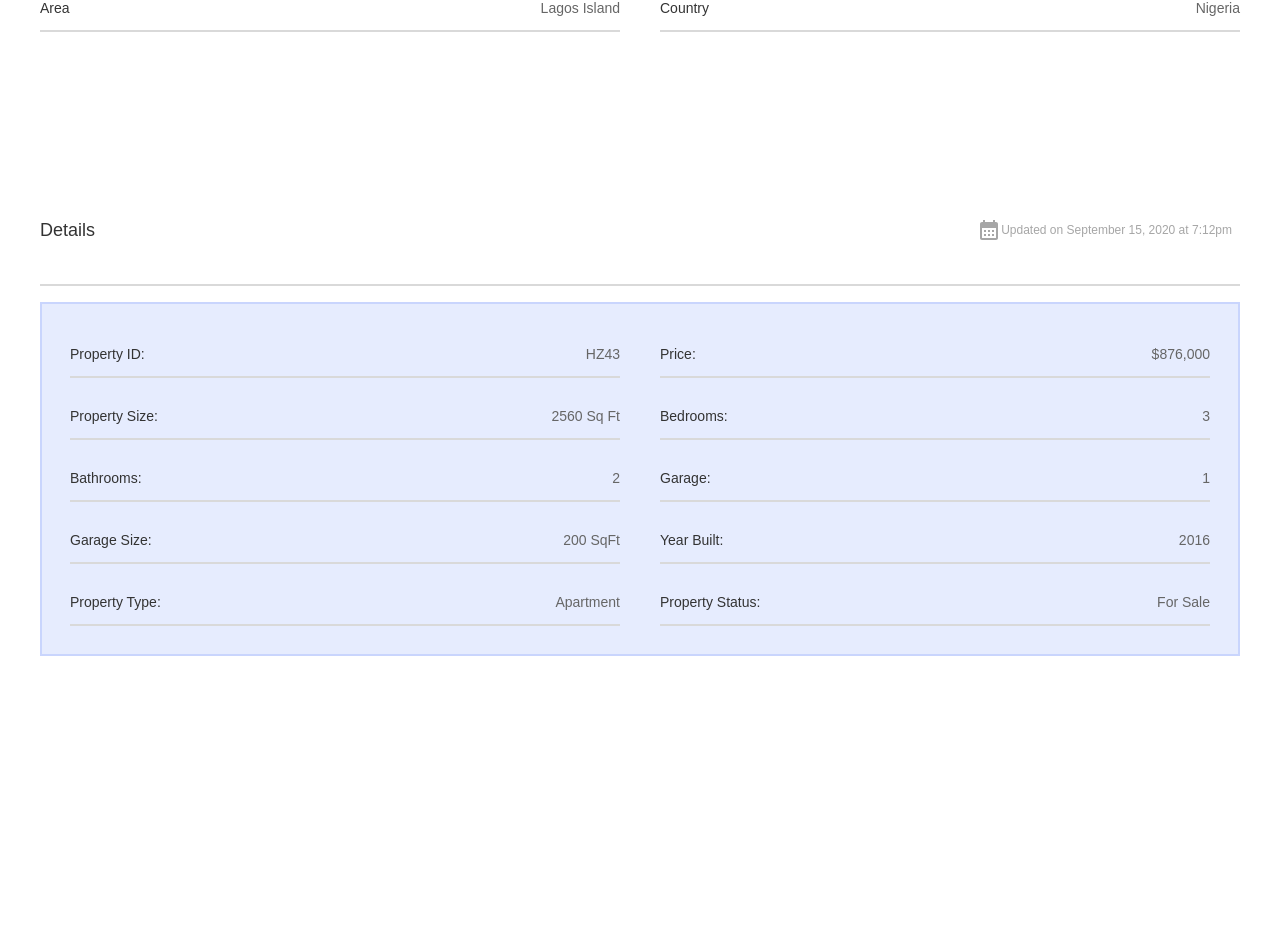
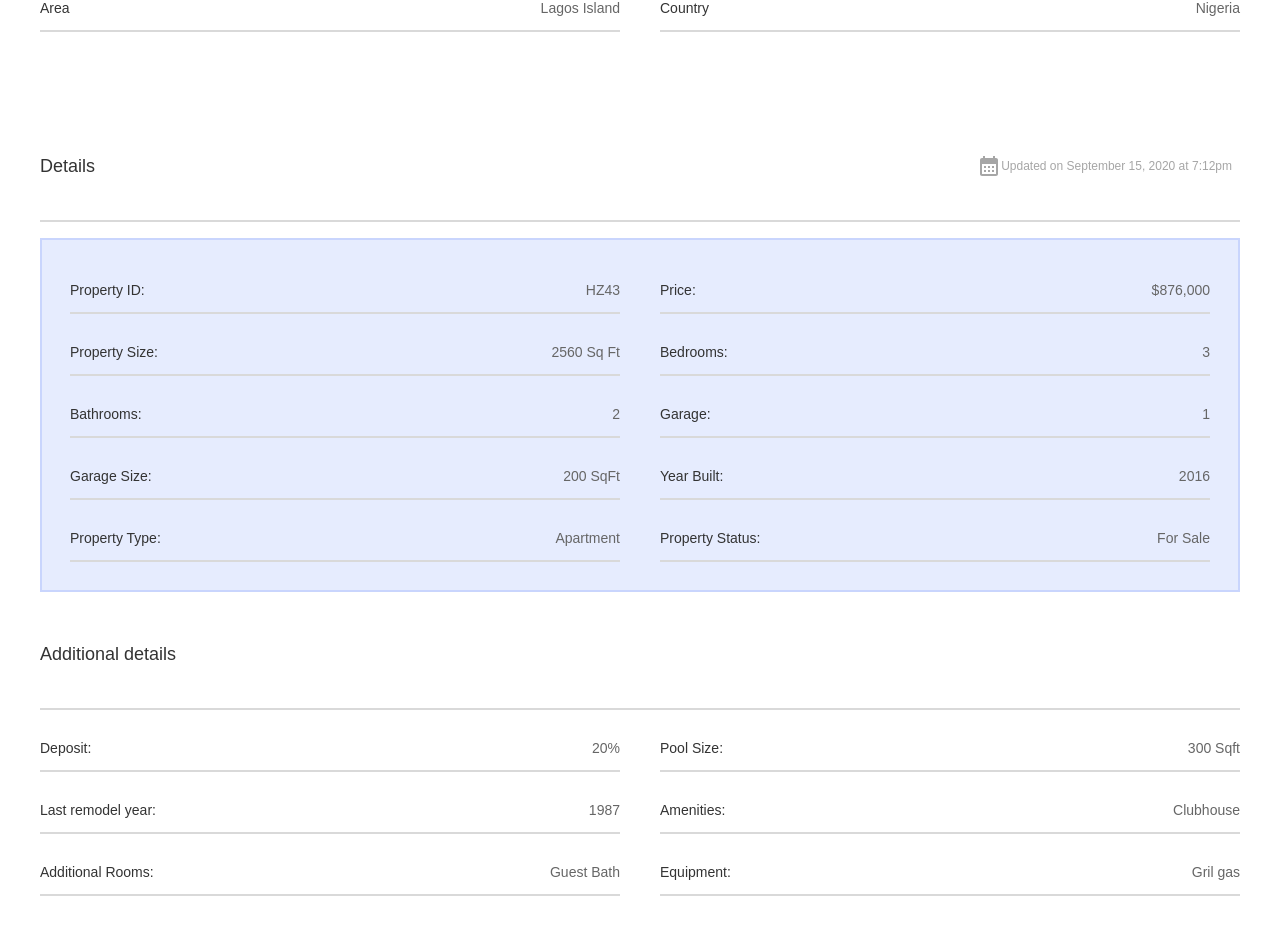
Before and after one commit to Obadea/rentwise, a React (Create React App) app: page /apartment/properties in a window 1280 px wide. Shown: the part 1279-2213 px from the top of the page. Before the commit the page ends 2023 px from the top, so only its background shows below. Built offline with nearby package versions, Linux system fonts and the light colour scheme; a web font is replaced by a local one.

Commit message:
additiona details added

```diff
--- a/src/pages/propertyPage/components/PropertyDetail.jsx
+++ b/src/pages/propertyPage/components/PropertyDetail.jsx
@@ -3,7 +3,7 @@ import CalendarMonthIcon from "@mui/icons-material/CalendarMonth";
 
 function PropertyDetail() {
   return (
-    <div className="px-4 py-6 lg:p-10 flex flex-col  gap-12 mt-16 ">
+    <div className="px-4 py-6 lg:p-10 flex flex-col  gap-2">
       <div className="flex flex-col  gap-4">
         <div className="flex justify-between py-10 border-b-2 border-[#D9D9D9] flex-1 min-w-[45%]">
           <h4 className=" font-medium text-lg text-customdark">Details</h4>
@@ -90,7 +90,66 @@ function PropertyDetail() {
       </div>
 
       {/* More Details */}
-      <div></div>
+      <div>
+        <div className="px-4 py-6 lg:p-0 flex flex-col  gap-4  ">
+          <div className=" py-10 border-b-2 border-[#D9D9D9] flex-1 min-w-[45%]">
+            <h4 className=" font-medium text-lg text-customdark">
+              Additional details
+            </h4>
+          </div>
+          <div className="flex flex-col md:flex-row flex-wrap gap-2 md:gap-y-4 md:gap-x-10 justify-between">
+            <div className="flex justify-between py-3 border-b-2 border-[#D9D9D9] flex-1 min-w-[45%]">
+              <h4 className=" font-medium text-sm text-customdark">
+                {" "}
+                Deposit:
+              </h4>
+              <button className="font-normal text-sm   text-customStreetcolor flex justify-center items-center">
+                20%
+              </button>
+            </div>
+            <div className="flex justify-between py-3 border-b-2 border-[#D9D9D9] flex-1 min-w-[45%]">
+              <h4 className=" font-medium text-sm text-customdark">
+                Pool Size:
+              </h4>
+              <button className="font-normal text-sm   text-customStreetcolor flex justify-center items-center">
+                300 Sqft
+              </button>
+            </div>
+            <div className="flex justify-between py-3 border-b-2 border-[#D9D9D9] flex-1 min-w-[45%]">
+              <h4 className=" font-medium text-sm text-customdark">
+                Last remodel year:
+              </h4>
+              <button className="font-normal text-sm   text-customStreetcolor flex justify-center items-center">
+                1987
+              </button>
+            </div>
+            <div className="flex justify-between py-3 border-b-2 border-[#D9D9D9] flex-1 min-w-[45%]">
+              <h4 className=" font-medium text-sm text-customdark">
+                Amenities:
+              </h4>
+              <button className="font-normal text-sm   text-customStreetcolor flex justify-center items-center">
+                Clubhouse
+              </button>
+            </div>
+            <div className="flex justify-between py-3 border-b-2 border-[#D9D9D9] flex-1 min-w-[45%]">
+              <h4 className=" font-medium text-sm text-customdark">
+                Additional Rooms:
+              </h4>
+              <button className="font-normal text-sm   text-customStreetcolor flex justify-center items-center">
+                Guest Bath
+              </button>
+            </div>
+            <div className="flex justify-between py-3 border-b-2 border-[#D9D9D9] flex-1 min-w-[45%]">
+              <h4 className=" font-medium text-sm text-customdark">
+                Equipment:
+              </h4>
+              <button className="font-normal text-sm   text-customStreetcolor flex justify-center items-center">
+                Gril gas
+              </button>
+            </div>
+          </div>
+        </div>
+      </div>
     </div>
   );
 }
```
